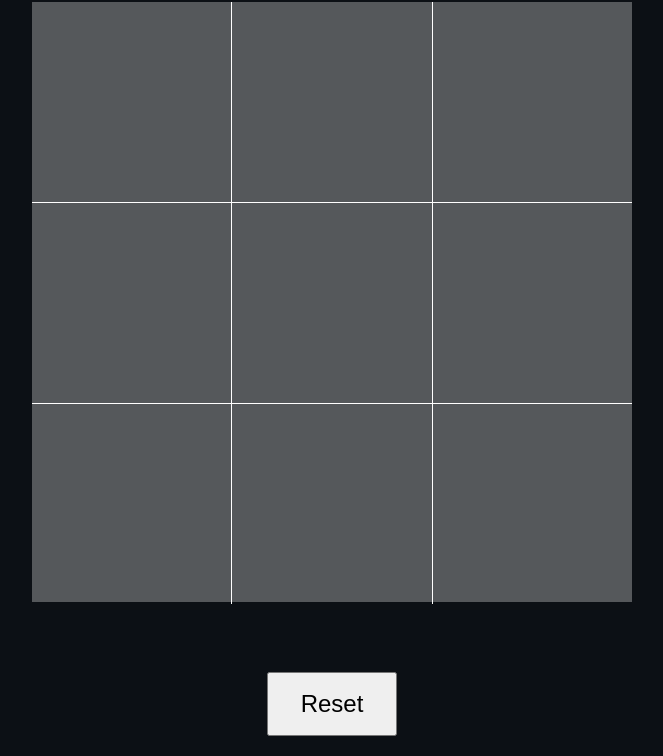
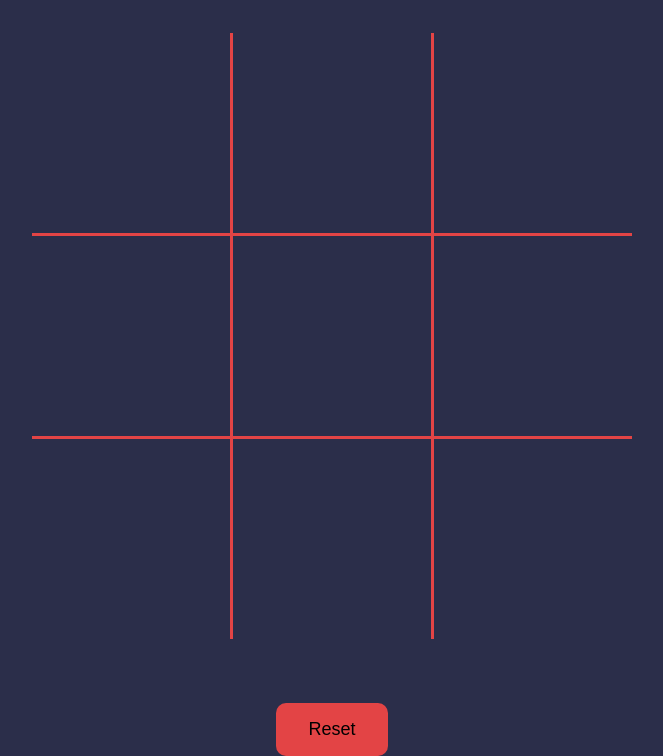
Before and after one commit to Duduhiro/odin-tictactoe, a plain HTML site: page index.html in a window 1280 px wide. Shown: the part 80-836 px from the top of the page, without its empty margins (308-971 px from the left). Drawn offline with Linux system fonts and the light colour scheme.

Commit message:
Finished some styling for the game

```diff
--- a/script.js
+++ b/script.js
@@ -24,10 +24,12 @@ const putSignal = (div) => {
     const divValue = div.getAttribute("value");
     if (positions[divValue] === 0) {
         if (signal === 0) {
+            div.style.color = "#f3da98";
             div.innerHTML = "X";
             signal = 1;
             positions[divValue] = 1;
         } else {
+            div.style.color = "#63a980";
             div.innerHTML = "O";
             signal = 0;
             positions[divValue] = 2;
--- a/style.css
+++ b/style.css
@@ -1,18 +1,19 @@
 body, html {
     width: 100%;
     height: 100%;
-    background-color: #0c1015;
+    background-color: #2b2e4a;
     display: flex;
     align-items: center;
     justify-content: center;
     flex-direction: column;
     gap: 50px;
+    font-family: 'Segoe UI', Tahoma, Geneva, Verdana, sans-serif;
 }
 
 h1 {
     font-size: 48px;
     color: white;
-    font-family: 'Segoe UI', Tahoma, Geneva, Verdana, sans-serif;
+    margin-top: 50px;
 }
 
 h2 {
@@ -21,7 +22,6 @@ h2 {
 }
 
 .game {
-    background-color: #55585b;
     width: 600px;
     height: 600px;
     display: flex;
@@ -40,36 +40,46 @@ h2 {
     align-items: center;
     font-size: 128px;
     color: black;
-    font-family: 'Segoe UI', Tahoma, Geneva, Verdana, sans-serif;
 }
 
 .cell:hover {
-    background-color: #66696b;
     cursor: pointer;
 }
 
 #c4 {
-    border: 1px solid white;
+    border: 3px solid #e34445;
 }
 
 #c1, #c7 {
-    border-right: 1px solid white;
-    border-left: 1px solid white;
+    border-right: 3px solid #e34445;
+    border-left: 3px solid #e34445;
 }
 
 #c3, #c5 {
-    border-top: 1px solid white;
-    border-bottom: 1px solid white;
+    border-top: 3px solid #e34445;
+    border-bottom: 3px solid #e34445;
 }
 
 .result {
     display: flex;
     flex-direction: column;
     justify-content: center;
+    align-items: center;
+    width: 100%;
+    height: 100%;
 }
 
 .result button {
+    width: fit-content;
     margin-top: 20px;
-    font-size: 24px;
+    font-size: 18px;
     padding: 16px 32px 16px 32px;
+    background-color: #e34445;
+    border: none;
+    outline: none;
+    border-radius: 10px;
 }
+
+.result button:hover {
+    cursor: pointer;
+}
```
